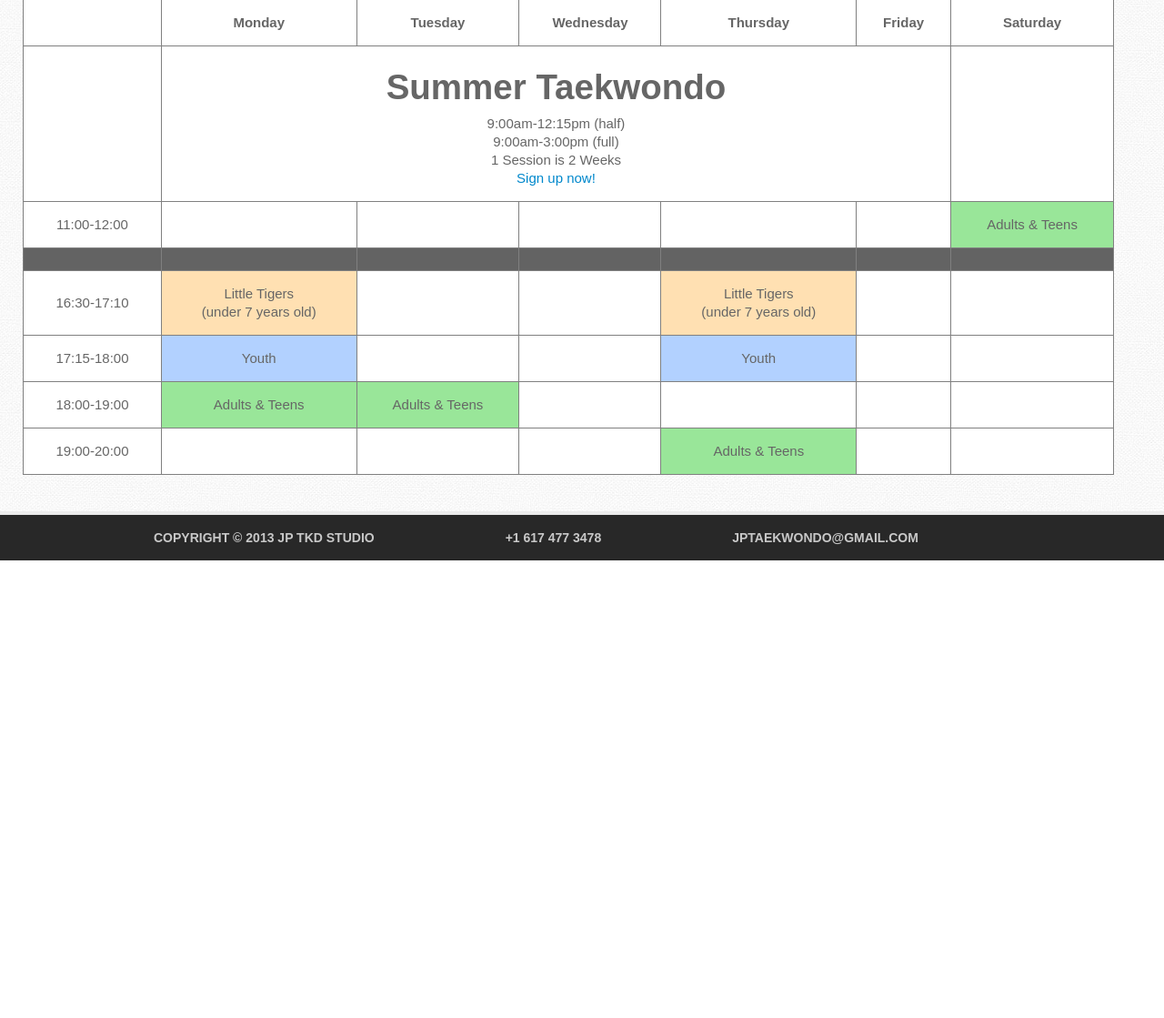
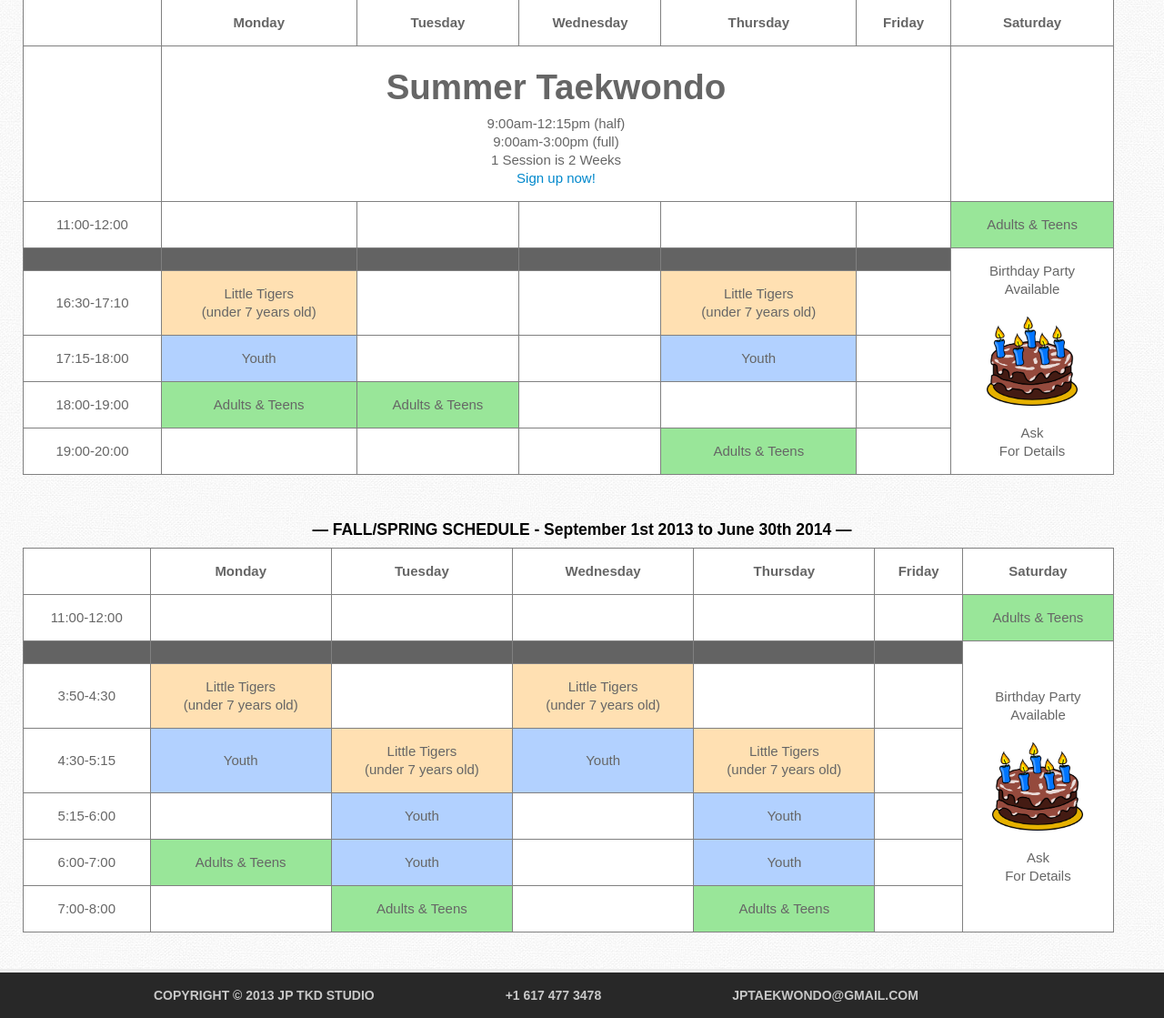
Before and after one commit to jklein/jptaekwondo, a PHP site: page /schedule.php in a window 1280 px wide. Shown: the part 189-1308 px from the top of the page at 91% size. Before the commit the page ends 805 px from the top, so only its background shows below. Run offline with PHP 8.4, Linux system fonts and the light colour scheme.

Commit message:
Adding fall/spring schedule

```diff
--- a/assets/rounde_bootstrap/css/style.css
+++ b/assets/rounde_bootstrap/css/style.css
@@ -44,6 +44,9 @@ h1, h2, h3, h4, h5, h6 {
 .grid_schedule .blank td {
     background-color: #636363;
     padding:2px;
+}
+.grid_schedule .blank .birthday {
+    background-color: white;
 }
 /* End Schedule page */
 
--- a/schedule.php
+++ b/schedule.php
@@ -43,7 +43,12 @@ require 'includes/header.php';
                     <td>&nbsp;</td>
                     <td>&nbsp;</td>
                     <td>&nbsp;</td>
-                    <td>&nbsp;</td>
+                    <td class="birthday" rowspan="6">
+                        Birthday Party<br/>Available<br/><br/>
+                        <img src="assets/cake.png" height="100px" width="100px" /><br/><br/>
+                        Ask<br/>
+                        For Details<br/>
+                    </td>
                 </tr>
                 <tr>
                     <td>16:30-17:10</td>
@@ -51,7 +56,6 @@ require 'includes/header.php';
                     <td></td>
                     <td></td>
                     <td class="under_seven">Little Tigers<br />(under 7 years old)</td>
-                    <td></td>
                     <td></td>
                 </tr>
                 <tr>
@@ -61,13 +65,11 @@ require 'includes/header.php';
                     <td></td>
                     <td class="kids_a">Youth</td>
                     <td></td>
-                    <td></td>
                 </tr>
                 <tr>
                     <td>18:00-19:00</td>
                     <td class="adult">Adults &amp; Teens</td>
                     <td class="adult">Adults &amp; Teens</td>
-                    <td></td>
                     <td></td>
                     <td></td>
                     <td></td>
@@ -79,6 +81,90 @@ require 'includes/header.php';
                     <td></td>
                     <td class="adult">Adults &amp; Teens</td>
                     <td></td>
+                 </tr>
+            </table>
+        </div>
+
+        <!-- Fall Schedule -->
+        <br/><br/>
+        <div class="row">
+            <div class="span12" style="text-align:center;color:black">
+                <h4>— FALL/SPRING SCHEDULE - September 1st 2013 to June 30th 2014 —</h4>
+            </div>
+        </div>
+
+        <div class="row">
+            <table class="grid_schedule">
+                <tr>
+                    <th>&nbsp;</th>
+                    <th>Monday</th>
+                    <th>Tuesday</th>
+                    <th>Wednesday</th>
+                    <th>Thursday</th>
+                    <th>Friday</th>
+                    <th>Saturday</th>
+                </tr>
+                <tr>
+                    <td>11:00-12:00</td>
+                    <td></td>
+                    <td></td>
+                    <td></td>
+                    <td></td>
+                    <td></td>
+                    <td class="adult">Adults &amp; Teens</td>
+                </tr>
+                <tr class="blank">
+                    <td>&nbsp;</td>
+                    <td>&nbsp;</td>
+                    <td>&nbsp;</td>
+                    <td>&nbsp;</td>
+                    <td>&nbsp;</td>
+                    <td>&nbsp;</td>
+                    <td class="birthday" rowspan="6">
+                        Birthday Party<br/>Available<br/><br/>
+                        <img src="assets/cake.png" height="100px" width="100px" /><br/><br/>
+                        Ask<br/>
+                        For Details<br/>
+                    </td>
+                </tr>
+                <tr>
+                    <td>3:50-4:30</td>
+                    <td class="under_seven">Little Tigers<br />(under 7 years old)</td>
+                    <td></td>
+                    <td class="under_seven">Little Tigers<br />(under 7 years old)</td>
+                    <td></td>
+                    <td></td>
+                </tr>
+                <tr>
+                    <td>4:30-5:15</td>
+                    <td class="kids_a">Youth</td>
+                    <td class="under_seven">Little Tigers<br />(under 7 years old)</td>
+                    <td class="kids_a">Youth</td>
+                    <td class="under_seven">Little Tigers<br />(under 7 years old)</td>
+                    <td></td>
+                </tr>
+                <tr>
+                    <td>5:15-6:00</td>
+                    <td></td>
+                    <td class="kids_a">Youth</td>
+                    <td></td>
+                    <td class="kids_a">Youth</td>
+                    <td></td>
+                </tr>
+                <tr>
+                    <td>6:00-7:00</td>
+                    <td class="adult">Adults &amp; Teens</td>
+                    <td class="kids_a">Youth</td>
+                    <td></td>
+                    <td class="kids_a">Youth</td>
+                    <td></td>
+                </tr>
+                <tr>
+                    <td>7:00-8:00</td>
+                    <td></td>
+                    <td class="adult">Adults &amp; Teens</td>
+                    <td></td>
+                    <td class="adult">Adults &amp; Teens</td>
                     <td></td>
                 </tr>
             </table>
```
Also changed, not shown: assets/cake.png (added).
